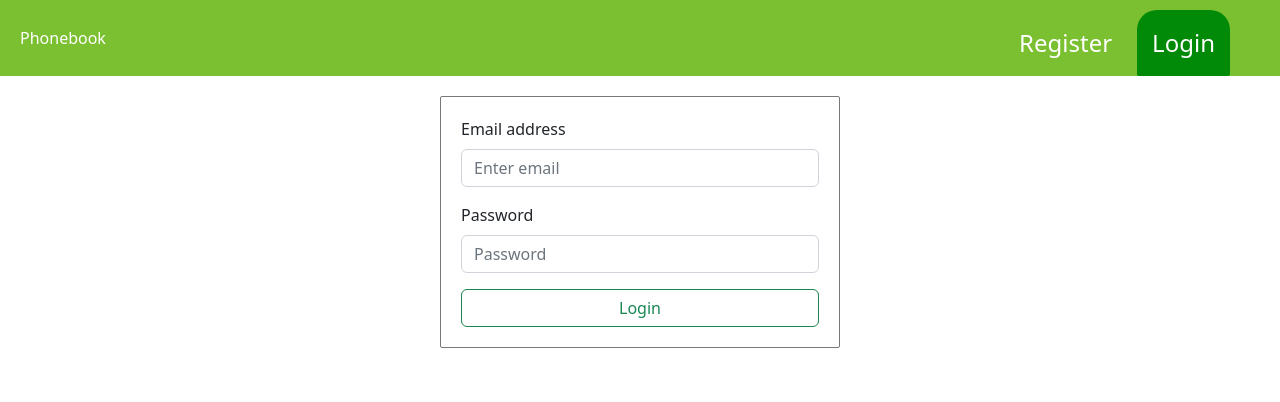
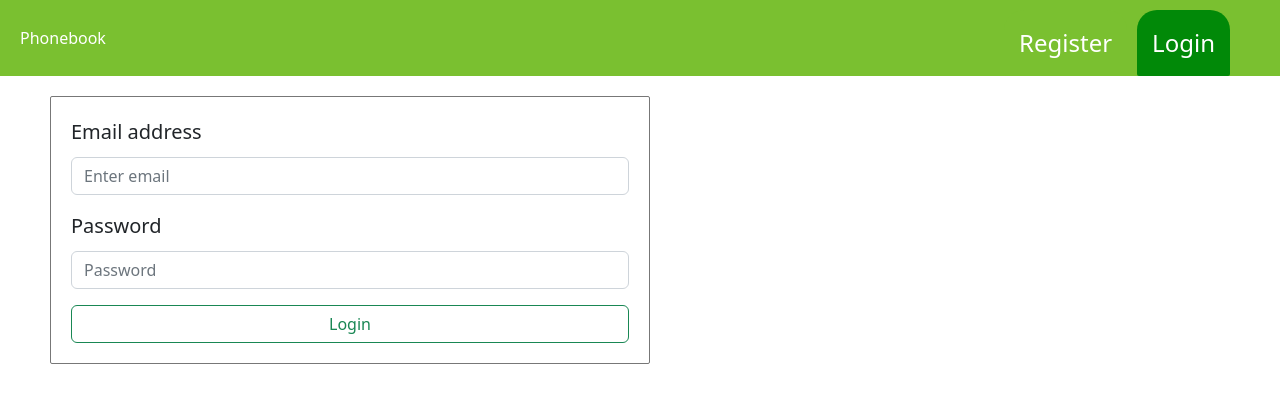
Before and after one commit to Dominika1708/phonebook-frontend, a React (Create React App) app: page /phonebook-frontend/login in a window 1280 px wide. Shown: the top 402 px of the page. Built offline with nearby package versions, Linux system fonts and the light colour scheme.

Commit message:
responsive layout

```diff
--- a/src/components/App.jsx
+++ b/src/components/App.jsx
@@ -29,7 +29,6 @@ export const App = () => {
   });
 
   return (
-    <div>
       <Routes>
         <Route path="/" element={<Layout />}>
           <Route index element={<Home />} />
@@ -60,6 +59,5 @@ export const App = () => {
         </Route>
         <Route path="*" element={<NotFound />} />
       </Routes>
-    </div>
   );
 };
--- a/src/components/ContactItem/contactItem.jsx
+++ b/src/components/ContactItem/contactItem.jsx
@@ -7,7 +7,7 @@ export const ContactItem = ({ contact }) => {
   const dispatch = useDispatch();
 
   return (
-    <li>
+    <li className={styles.contact}>
       {contact.name}: {contact.phone}
       <button
         className={styles.delete__button}
--- a/src/components/ContactList/contactList.jsx
+++ b/src/components/ContactList/contactList.jsx
@@ -1,12 +1,13 @@
 import { ContactItem } from 'components/ContactItem/contactItem';
 import { useSelector } from 'react-redux';
 import { selectVisibleItems } from 'redux/contacts/selectors';
+import styles from '../app.module.css';
 
 export const ContactList = () => {
   const contacts = useSelector(selectVisibleItems)
 
   return (
-    <ul>
+    <ul className={styles.contacts}>
       {contacts.map(contact => (
         <ContactItem key={contact._id} contact={contact} />
       ))}
--- a/src/components/Layout/layout.module.css
+++ b/src/components/Layout/layout.module.css
@@ -20,18 +20,17 @@
 }
 
 .navigation {
-  padding-right: 50px;
+  padding-right: 10px;
 }
 
 .link {
-  padding: 15px;
-  margin-top: 10px;
+  padding: 5px;
   color: #fff;
-  font-size: 24px;
+  font-size: 18px;
   text-decoration: none;
   display: inline-block;
   transition: background-color 200ms ease-out;
-  border-radius: 20px 20px 2px 2px;
+  border-radius: 20px;
 }
 
 .link:hover {
@@ -45,6 +44,29 @@
 
 .content {
   padding-top: 20px;
+  margin: 0 15px;
   display: flex;
+  flex-direction: column;
   justify-content: center;
 }
+
+@media screen and (min-width: 768px) {
+  .navigation {
+    padding-right: 50px;
+  }
+
+  .link {
+    padding: 15px;
+    margin-top: 10px;
+    border-radius: 20px 20px 2px 2px;
+  }
+
+  .content {
+    margin:0 50px;
+  }
+}
+@media screen and (min-width: 1200px) {
+  .link {
+    font-size: 24px;
+  }
+}
--- a/src/components/app.module.css
+++ b/src/components/app.module.css
@@ -1,15 +1,84 @@
 .form {
-    display: flex;
-    flex-direction: column;
-    padding: 20px;
+  padding: 15px;
   border-radius: 2px;
   border: 1px solid #777777;
-    min-width: 400px;
+  margin-bottom: 20px;
 }
 
 .label {
   display: flex;
   flex-direction: column;
+  margin-bottom: 7px;
+  font-size: 15px;
+}
+
+.input {
+  border-radius: 2px;
+  border: 1px solid #d4d4d4;
+  width: 70%;
+}
+
+.button,
+.delete__button {
+  width: fit-content;
+  border-radius: 5px;
+  background-color: rgb(255, 255, 255);
+  border: 1px solid #d4d4d4;
+  box-shadow: 3px 3px 5px 1px #dddddd;
+  transition: box-shadow 100ms ease-in;
+  font-size: 12px;
+}
+
+.button:hover,
+.delete__button:hover {
+  box-shadow: none;
+}
+
+.button:active,
+.delete__button:active {
+  box-shadow: 3px 3px 5px 1px #dddddd inset;
+}
+
+.delete__button {
+  margin: auto;
+  padding: 1px 2px;
+}
+
+.contacts {
+  display: flex;
+  flex-direction: column;
+  padding: 0;
+  font-size: 14px;
+  gap: 8px;
+}
+
+.contact {
+  display: grid;
+  grid-template-columns: 4fr 1fr;
+  border-bottom: 1px solid #d4d4d4;
+}
+
+.loading {
+  height: 20px;
+}
+
+.notfound {
+  display: flex;
+  justify-content: center;
+  flex-direction: column;
+  align-items: center;
+  margin-top: 30px;
+}
+
+@media screen and (min-width: 768px) {
+  .form {
+    padding: 20px;
+    display: flex;
+    flex-direction: column;
+    min-width: 400px;
+  }
+
+  .label {
     margin-bottom: 10px;
     font-size: 20px;
   }
@@ -23,36 +92,18 @@
 
   .button,
   .delete__button {
-    width: fit-content;
-    border-radius: 5px;
-    background-color: rgb(255, 255, 255);
-    border: 1px solid #d4d4d4;
-    box-shadow: 3px 3px 5px 1px #dddddd;
-    transition: box-shadow 100ms ease-in;
+    font-size: 15px;
+    padding: 5px 10px;
   }
 
-.button:hover,
-.delete__button:hover {
-    box-shadow: none;
+  .contacts {
+    font-size: 20px;
+  }
 }
 
-.button:active,
-.delete__button:active {
-    box-shadow: 3px 3px 5px 1px #dddddd inset;
+@media screen and (min-width: 1200px) {
+    .form,
+    .input {
+        max-width: 600px;
     }
-
-.delete__button {
-    margin-left: 20px;
 }
-
-.loading {
-    height: 20px;
-}
-
-.notfound {
-    display: flex;
-    justify-content: center;
-    flex-direction: column;
-    align-items: center;
-    margin-top: 30PX;
-}
--- a/src/pages/Login/login.jsx
+++ b/src/pages/Login/login.jsx
@@ -22,7 +22,7 @@ const Login = () => {
   return (
     <Form className={styles.form} onSubmit={handleSubmit}>
       <Form.Group className="mb-3" controlId="formBasicEmail">
-        <Form.Label>Email address</Form.Label>
+        <Form.Label className={styles.label}>Email address</Form.Label>
         <Form.Control
           type="email"
           placeholder="Enter email"
@@ -32,7 +32,7 @@ const Login = () => {
       </Form.Group>
 
       <Form.Group className="mb-3" controlId="formBasicPassword">
-        <Form.Label>Password</Form.Label>
+        <Form.Label className={styles.label}>Password</Form.Label>
         <Form.Control
           type="password"
           placeholder="Password"
--- a/src/pages/Phonebook/phonebook.jsx
+++ b/src/pages/Phonebook/phonebook.jsx
@@ -18,7 +18,7 @@ const Phonebook = () => {
   }, [dispatch]);
 
   return (
-    <div>
+    <>
       <h1>Phonebook</h1>
       <ContactForm />
 
@@ -26,7 +26,7 @@ const Phonebook = () => {
       <Filter />
       <Loading />
       <ContactList />
-    </div>
+    </>
   );
 };
 
--- a/src/redux/contacts/itemsSlice.js
+++ b/src/redux/contacts/itemsSlice.js
@@ -1,6 +1,11 @@
 // import { createSlice} from '@reduxjs/toolkit';
 import { createReducer } from '@reduxjs/toolkit';
-import { fetchContacts, addContact, deleteContact, clearContacts } from './operations';
+import {
+  fetchContacts,
+  addContact,
+  deleteContact,
+  clearContacts,
+} from './operations';
 
 let itemsInitialState = {
   list: [],
@@ -22,12 +27,17 @@ export const itemsReducer = createReducer(itemsInitialState, builder => {
     .addCase(fetchContacts.fulfilled, (state, action) => {
       state.isLoading = false;
       state.error = null;
-      state.list = action.payload.contacts;
+      state.list = action.payload.contacts.sort((first, second) =>
+        first.name.localeCompare(second.name)
+      );
     })
     .addCase(addContact.fulfilled, (state, action) => {
       state.isLoading = false;
       state.error = null;
       state.list.push(action.payload.contact);
+      state.list.sort((first, second) =>
+        first.name.localeCompare(second.name)
+      );
     })
     .addCase(deleteContact.fulfilled, (state, action) => {
       state.isLoading = false;
```
Lines whose indentation alone changed are shown as unchanged.
